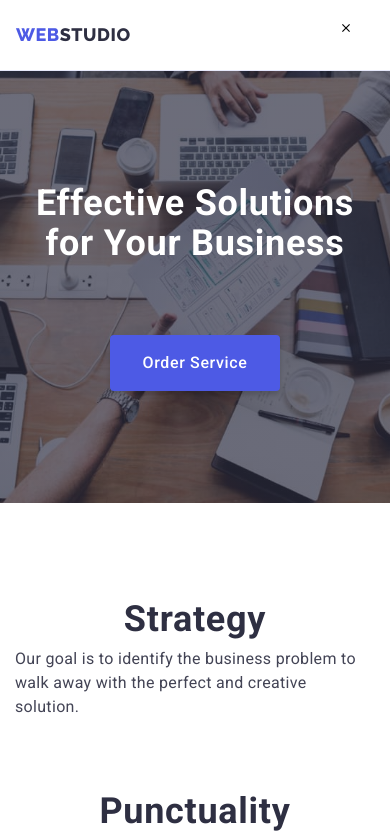
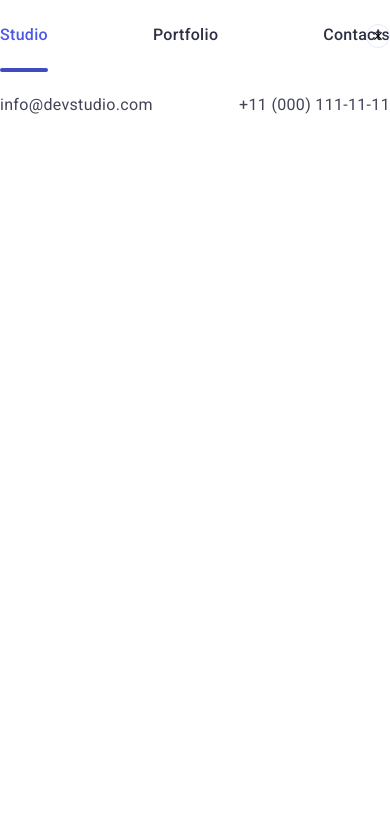
Before and after one commit to nicksolony/goit-markup-hw-07, a plain HTML site: page index.html in a window 390 px wide. Both pictures are taken after a click on the button 358 px from the left and 35 px from the top of the page. Shown: the top 836 px of the page. Drawn offline with nearby package versions, Linux system fonts and the light colour scheme.

Commit message:
added mobile menu close button

```diff
--- a/css/styles.css
+++ b/css/styles.css
@@ -51,6 +51,7 @@ h1,h2,h3,h4,h5,h6,p {
 /* INDEX.HTML styling */
 
 /* HEADER */
+
 .menu-item {
     font-weight: 500;
     font-size:16px;
@@ -172,6 +173,7 @@ header {
     padding-right: 16px;
     margin-right:auto;
     margin-left: auto;
+    position:relative;
 }
 .nav-items {
     display: flex;
@@ -1017,12 +1019,32 @@ img {
  @media screen and (max-width: 767px) {
 
     /* HEADER MOBILE*/
-    .menu-container {
-      display: none;
-    }
 
     .menu-button .close-menu {
         display:none;
+    }
+
+    .menu-button.is-open {
+        position: absolute;
+        top: 24px;
+        left: calc(100% - 24px);
+        z-index:2;
+        padding: 0;
+        border-radius:50%;
+        width: 24px;
+        height: 24px;
+        display: flex;
+        align-items: center;
+        justify-content: center;
+        background-color: transparent;
+        border: 1px solid var(--border-color);
+        cursor: pointer;
+        color: var(--heading-color-2);
+    }
+
+    .menu-button.is-open svg{
+        width: 8px;
+        height: 8px;
     }
 
     .menu-button.is-open .close-menu {
@@ -1036,12 +1058,20 @@ img {
       .menu-container {
         display: none;
         position: absolute;
-        top: 100%;
+        top: 0;
         left: 0;
-        width: 100%;
+        width: 100vw;
+        height:100vh;
       }
       .menu-container.is-open {
         display: block;
+        background-color: #ffffff;
+      }
+
+      .menu-button.is-open .menu-button {
+        position: absolute;
+        top: 0;
+        right: 0;
       }
 
     .header-top {
```
